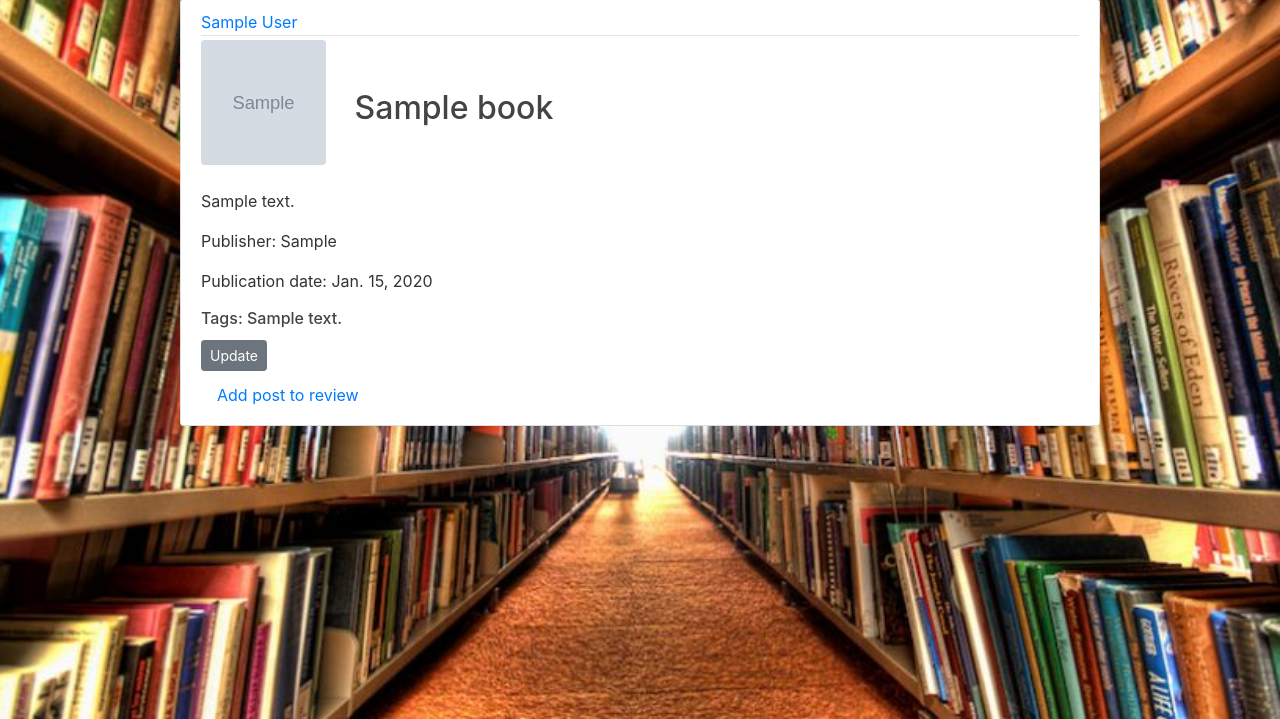
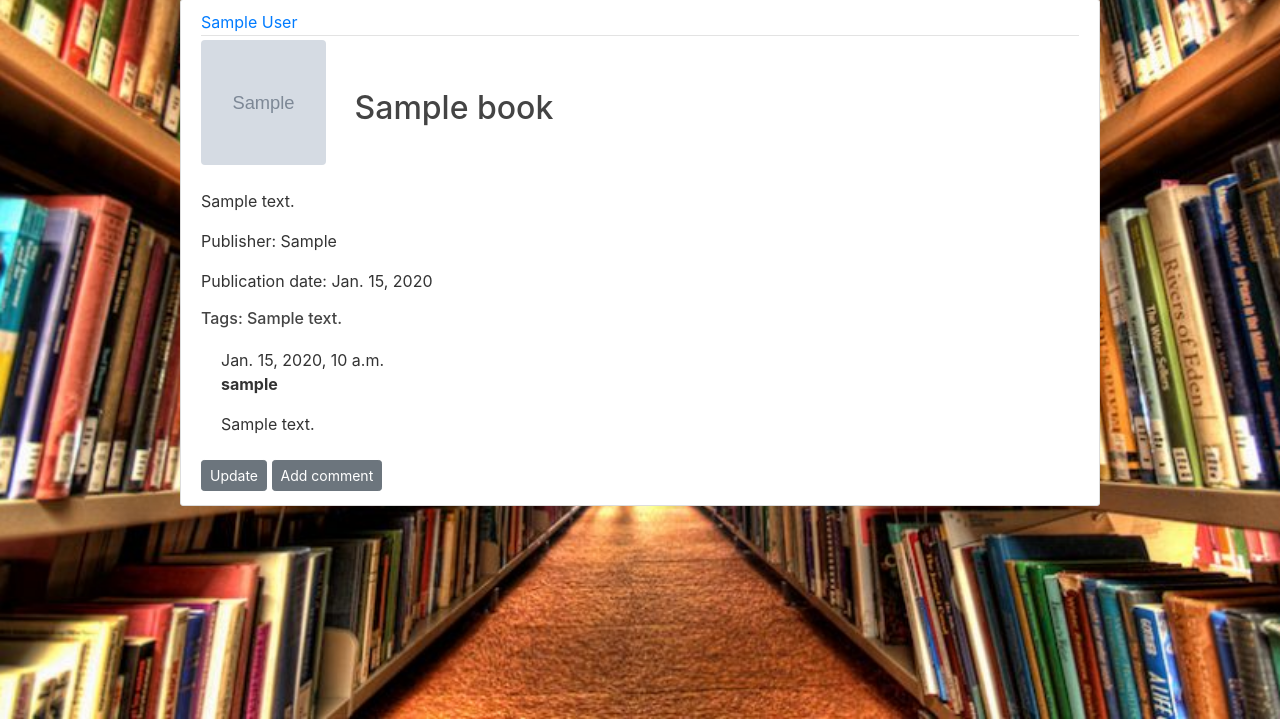
Before and after one commit to WKaras93/Django_BookBlog, a Django app: page /book/1 in a window 1280 px wide. Shown: the part 81-800 px from the top of the page. Run offline with Django 3.2, Linux system fonts and the light colour scheme; a user stored in the database is signed in; tables that the repository leaves empty hold one stand-in row (values such as "Sample post"); grey boxes marked "Sample" are stand-in pictures; some libraries are stand-ins or nearby versions.

Commit message:
Change post to comment, comment to book works properly now

```diff
--- a/shop/admin.py
+++ b/shop/admin.py
@@ -1,7 +1,7 @@
 from django.contrib import admin
-from . models import Book, Post, Tag
+from . models import Book, Comment, Tag
 
 
 admin.site.register(Book)
-admin.site.register(Post)
+admin.site.register(Comment)
 admin.site.register(Tag)
--- a/shop/models.py
+++ b/shop/models.py
@@ -20,21 +20,22 @@ class Book(models.Model):
     create = models.ForeignKey(User, on_delete = models.CASCADE)
     tags = models.ManyToManyField('Tag')
 
-
     def __str__(self):
         return '%s %s' % (self.title, self.author)
 
     def get_absolute_url(self):
         return reverse("book-detail", kwargs={"pk": self.pk})
 
-class Post(models.Model):
+class Comment(models.Model):
     content = models.TextField()
-    date_posted = models.DateTimeField(default = timezone.now)
+    date_comment = models.DateTimeField(default = timezone.now)
     author = models.ForeignKey(User, on_delete = models.CASCADE)
-    book = models.ForeignKey(Book, on_delete = models.CASCADE)
+    book = models.ForeignKey(Book, on_delete = models.CASCADE, related_name='comments')
+    approved_comment = models.BooleanField(default=False)
 
-    def get_absolute_url(self):
-        return reverse("book-detail", kwargs={"pk": self.pk})
+    def approve(self):
+        self.approved_comment = True
+        self.save()
 
     def __str__(self):
         return self.content
--- a/shop/static/shop/main.css
+++ b/shop/static/shop/main.css
@@ -84,3 +84,7 @@
   .account-heading {
     font-size: 2.5rem;
   }
+
+  .comment {
+    margin: 20px 0px 20px 20px;
+}
--- a/shop/templates/shop/book_detail.html
+++ b/shop/templates/shop/book_detail.html
@@ -19,12 +19,22 @@
             {% endfor %}
         </h6>
 
+        {% for comment in object.comments.all %}
+            <div class="comment">
+                <div class="date">{{ comment.date_comment }}</div>
+                <strong>{{ comment.author }}</strong>
+                <p>{{ comment.content|linebreaks }}</p>
+            </div>
+        {% empty %}
+            <p>No comments here yet</p>
+        {% endfor %}
+
         {% if object.create == user %}
             <a class="btn btn-secondary btn-sm mt-1 mb-1" href="{% url 'book-update' object.id %}">Update</a>
         {% endif %}
 
         {% if user.is_authenticated %}
-            <a class="nav-item nav-link" href="{% url 'post-create' object.id%}">Add post to review</a>
+            <a class="btn btn-secondary btn-sm mt-1 mb-1" href="{% url 'comment-create' pk=book.pk %}">Add comment</a>
         {% endif %}
     </div>
 </article>
--- a/shop/urls.py
+++ b/shop/urls.py
@@ -1,5 +1,5 @@
 from django.urls import path
-from . views import BookDetailView, BookCreateView, BookUpdateView, PostCreateView
+from . views import BookDetailView, BookCreateView, BookUpdateView
 from . import views # . means dir
 
 urlpatterns = [
@@ -9,6 +9,6 @@ urlpatterns = [
     path('book/<int:pk>', BookDetailView.as_view(), name = 'book-detail'),
     path('book/new/', BookCreateView.as_view(), name = 'book-create'),
     path('book/<int:pk>/update/', BookUpdateView.as_view(), name = 'book-update'),
-    path('book/<int:pk>/newpost/', PostCreateView.as_view(), name = 'post-create'),
+    path('book/<int:pk>/comment/', views.add_comment_to_book, name='comment-create'),
     path('about/', views.about, name = 'shop-about')
 ]
--- a/shop/views.py
+++ b/shop/views.py
@@ -1,9 +1,10 @@
-from django.shortcuts import render
+from django.shortcuts import render, get_object_or_404, redirect
 from django.contrib.auth.mixins import LoginRequiredMixin, UserPassesTestMixin
 from django.views.generic import DetailView, CreateView, UpdateView
-from . models import Book, Post, Tag
+from .models import Book, Comment, Tag
 from django.core import serializers
 from django.http import HttpResponse
+from .forms import CommentForm
 
 def home(request):
     context = {
@@ -14,6 +15,20 @@ def home(request):
 def get_books(request):
     books = serializers.serialize('json', Book.objects.all())
     return HttpResponse(books, content_type = 'application/json')
+
+def add_comment_to_book(request, pk):
+    book = get_object_or_404(Book, pk=pk)
+    if request.method == "POST":
+        form = CommentForm(request.POST)
+        if form.is_valid():
+            comment = form.save(commit=False)
+            comment.book = book
+            comment.author = request.user
+            comment.save()
+            return redirect('book-detail', pk=book.id)
+    else:
+        form = CommentForm()
+    return render(request, 'shop/add_comment_to_book.html', {'form': form})
 
 class BookDetailView(DetailView):
     model = Book
@@ -40,12 +55,12 @@ class BookUpdateView(LoginRequiredMixin, UserPassesTestMixin, UpdateView):
             return True
         return False
 
-class PostCreateView(LoginRequiredMixin, CreateView):
-    model = Post
-    fields = ['content', 'book']
-    def form_valid(self, form):
-        form.instance.author = self.request.user
-        return super().form_valid(form)
+# class CommentCreateView(LoginRequiredMixin, CreateView):
+#     model = Comment
+#     fields = ['content']
+#     def form_valid(self, form):
+#         form.instance.author = self.request.user
+#         return super().form_valid(form)
 
 def about(request):
     return render(request, 'shop/about.html')
```
Also changed, not shown: Bookstore/settings.py (+10 -0 lines), shop/forms.py (added, +7 -0 lines), shop/templates/shop/add_comment_to_book.html (added, +9 -0 lines), shop/migrations/0014_auto_20190507_0801.py (added), shop/migrations/0015_auto_20190507_0819.py (added), shop/migrations/0016_comment_approved_comment.py (added), shop/templates/shop/comment_form.html (renamed from shop/templates/shop/post_form.html).
